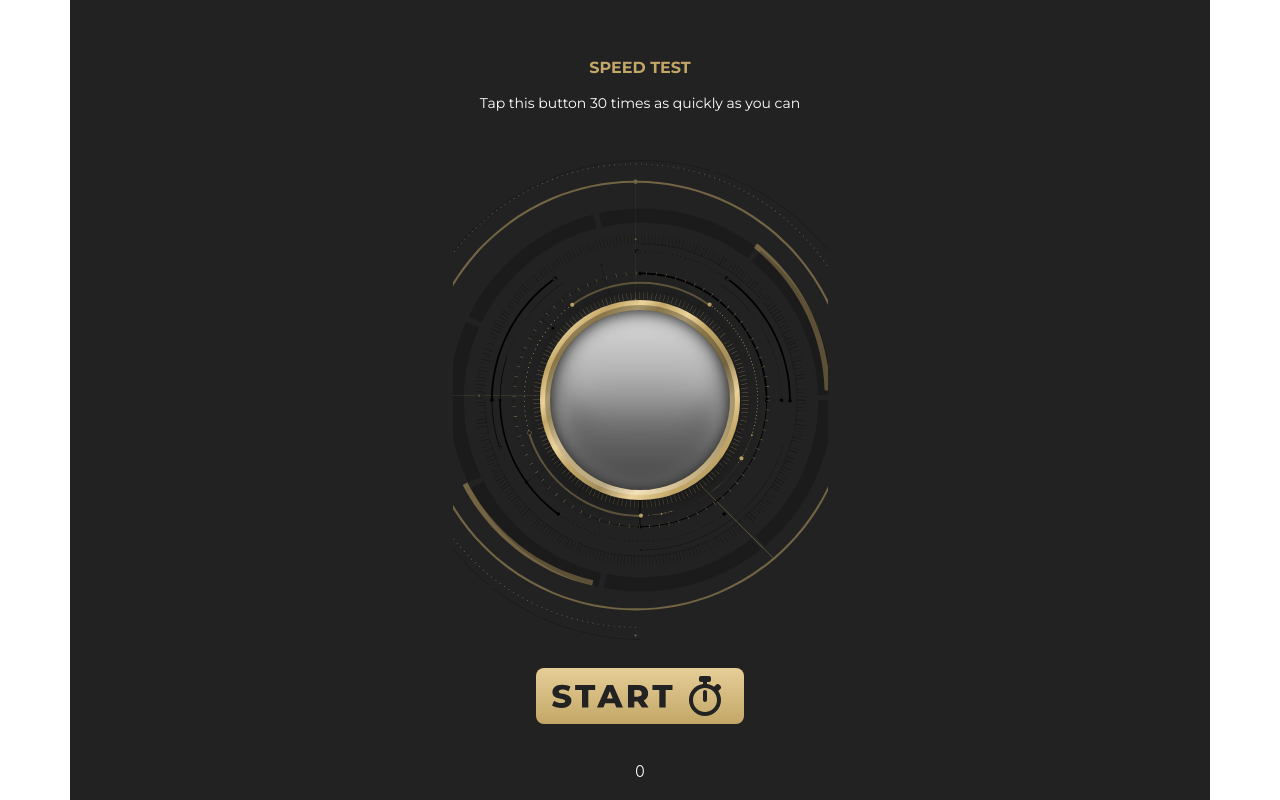
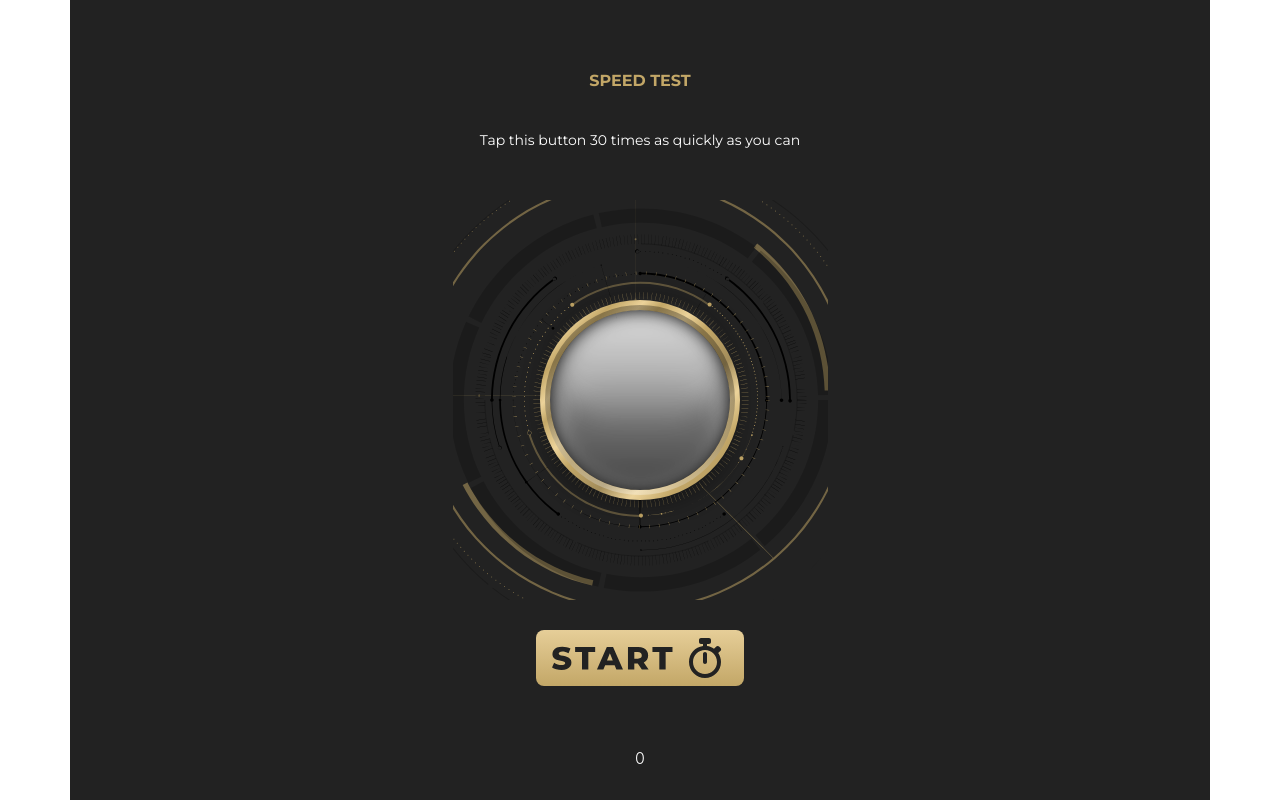
Before and after one commit to salvadorf8/speed-test, a React (Create React App) app: page / in a window 1280 px wide. Built offline with nearby package versions, Linux system fonts and the light colour scheme.

Commit message:
changed css and a little logic

```diff
--- a/src/components/speed-tester/speed-tester.component.js
+++ b/src/components/speed-tester/speed-tester.component.js
@@ -12,6 +12,7 @@ class SpeedTester extends React.Component {
 
     handleStartButtonClick = () => {
         this.setState({ counter: 0 });
+        this.setState({ seconds: 0 });
         this.setState({ startGame: true });
 
         this.interval = setInterval(() => {
@@ -29,7 +30,7 @@ class SpeedTester extends React.Component {
             () => {
                 if (this.state.counter === 30) {
                     clearInterval(this.interval);
-                    this.setState({ startGame: false });
+                    // this.setState({ startGame: false });
                 }
             }
         );
--- a/src/components/speed-tester/speed-tester.styles.css
+++ b/src/components/speed-tester/speed-tester.styles.css
@@ -1,11 +1,12 @@
 .container {
     display: grid;
+    /* height: 100%; */
     grid-template-areas:
         'header'
         'main'
         'footer';
     grid-template-columns: 100%;
-    grid-template-rows: 150px 1fr 150px;
+    grid-template-rows: 1fr 2fr 1fr;
     min-height: 100vh;
     background-color: #222222;
 }
```
